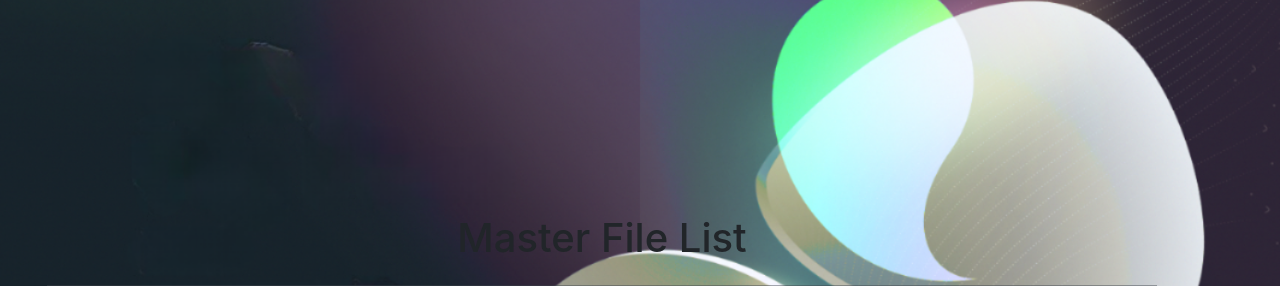
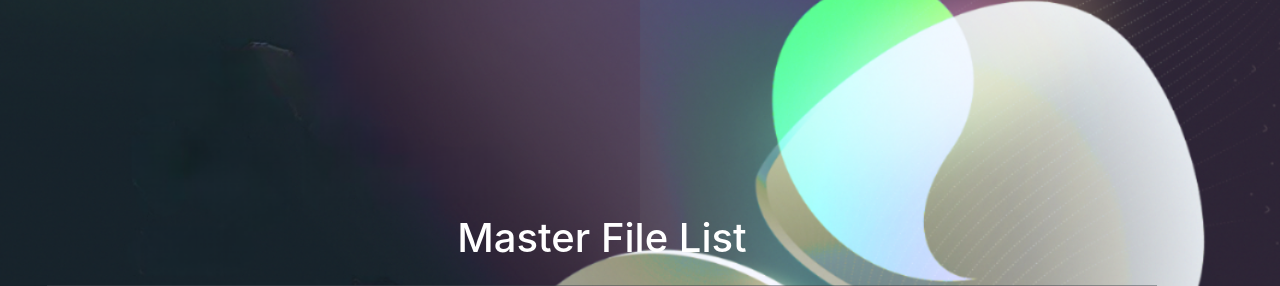
Before and after one commit to RogerHuauya/XDrive, a Django app: page /master_files/ in a window 1280 px wide. Shown: the part 89-375 px from the top of the page. Run offline with Django 4.2, Linux system fonts and the light colour scheme; data that the repository does not hold is empty; some libraries are stand-ins or nearby versions.

Commit message:
change color text

```diff
--- a/web/templates/components/list.html
+++ b/web/templates/components/list.html
@@ -5,7 +5,7 @@
 
 {% block content %}
 <div class="container">
-    <h1 class="my-4">Master File List</h1>
+    <h1 class="my-4" style="color:white">Master File List</h1>
     <div class="table-responsive shadow-sm">
         <table class="table table-striped table-dark">
             <thead class="thead-dark">
```
